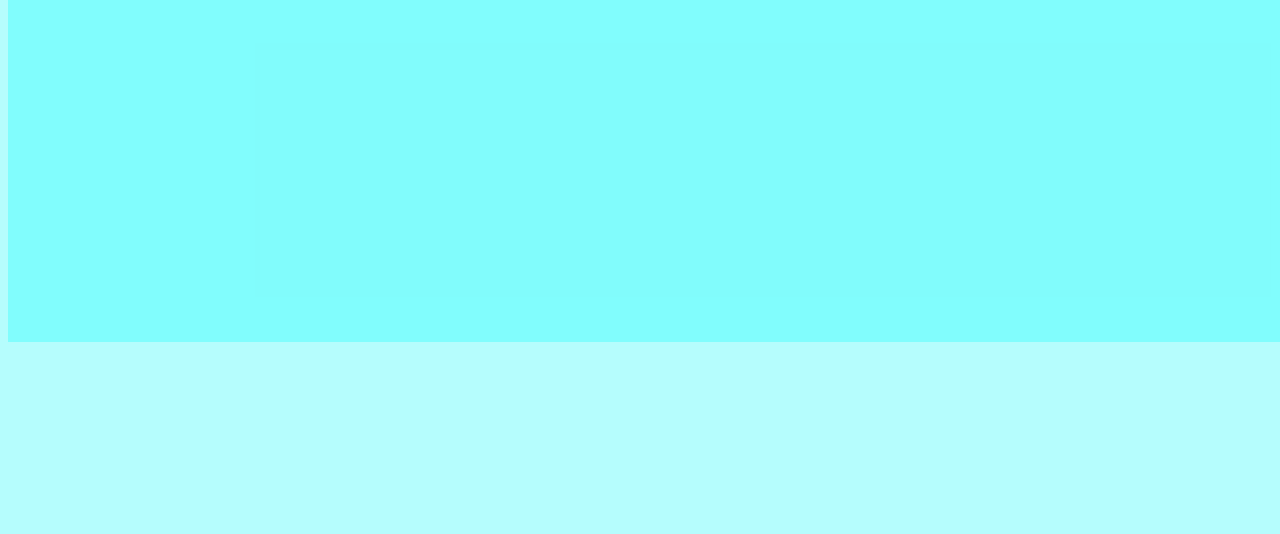
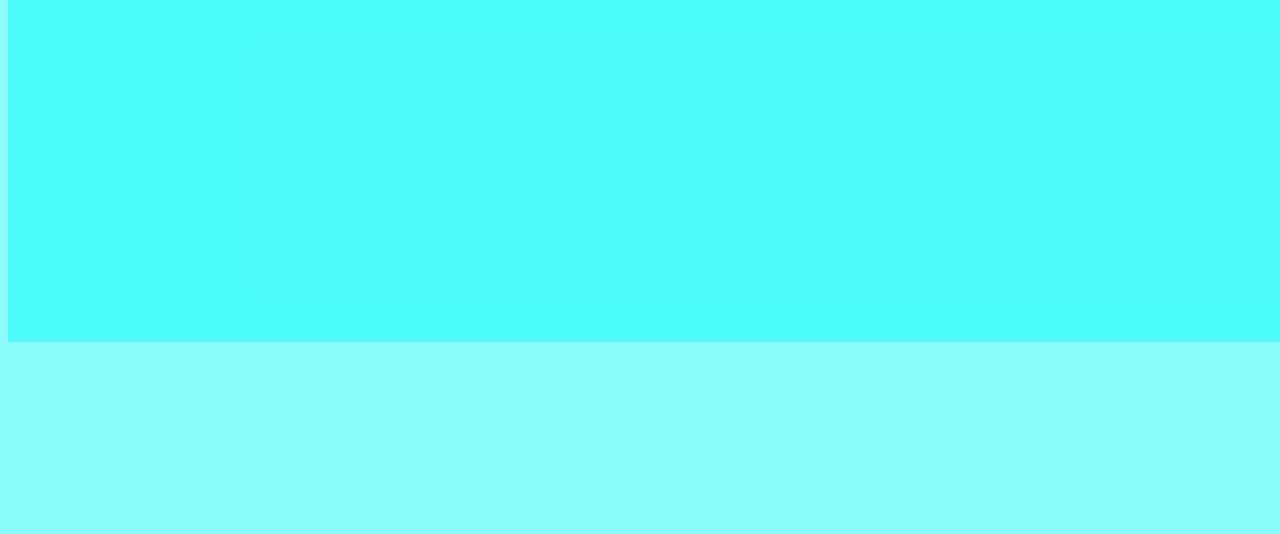
Before and after one commit to YuriSantos889/display, a plain HTML site: page index.html in a window 1280 px wide. Shown: the part 466-1000 px from the top of the page. Drawn offline with nearby package versions, Linux system fonts and the light colour scheme.

Commit message:
treinando displays

```diff
--- a/style.css
+++ b/style.css
@@ -1,5 +1,5 @@
 body,html{
-    background-color: rgba(4, 250, 250, 0.295);
+    background-color: rgba(4, 250, 250, 0.459);
     height: 100vh;
     width: 100vw;
     overflow: hidden;
```
